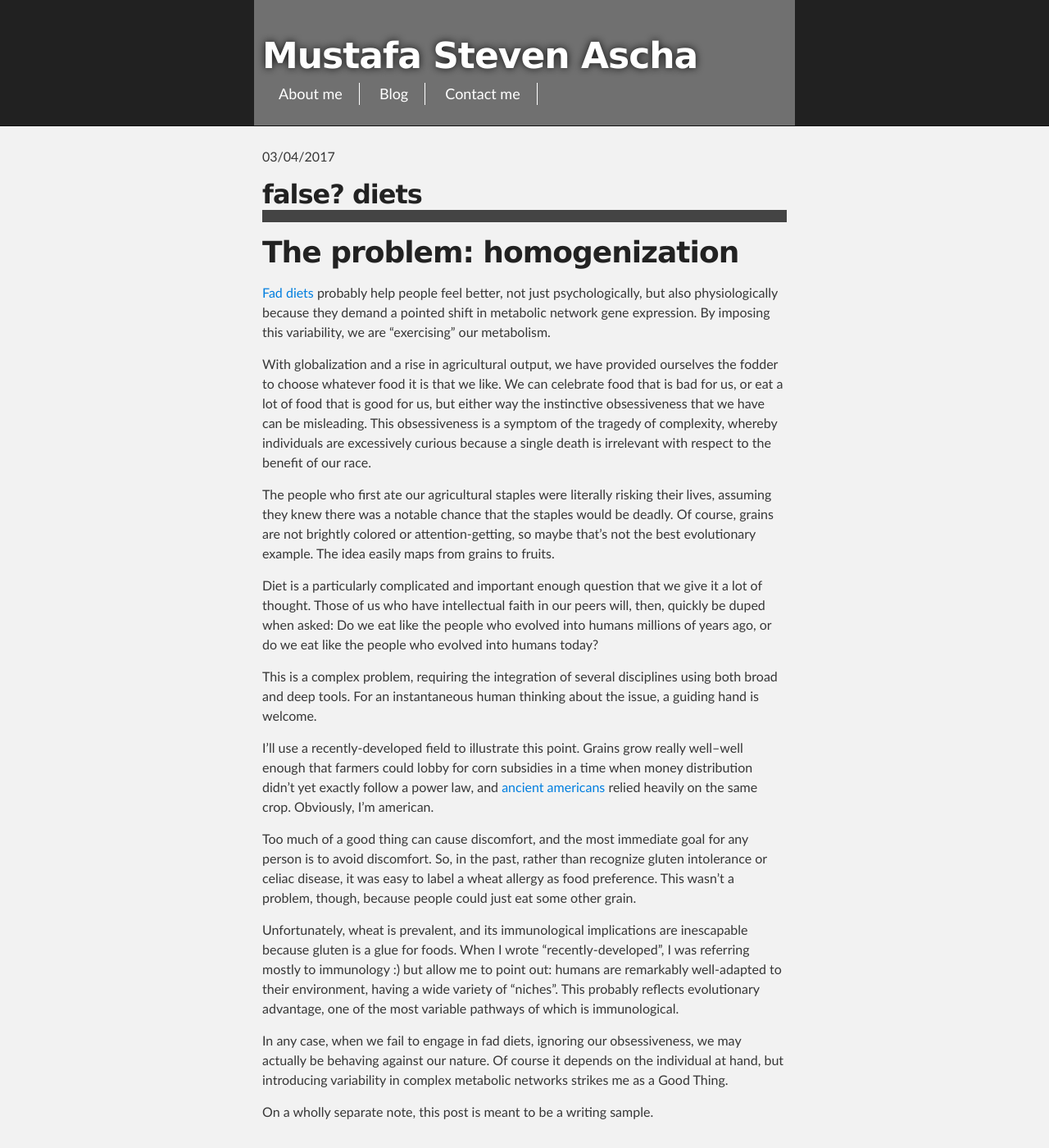
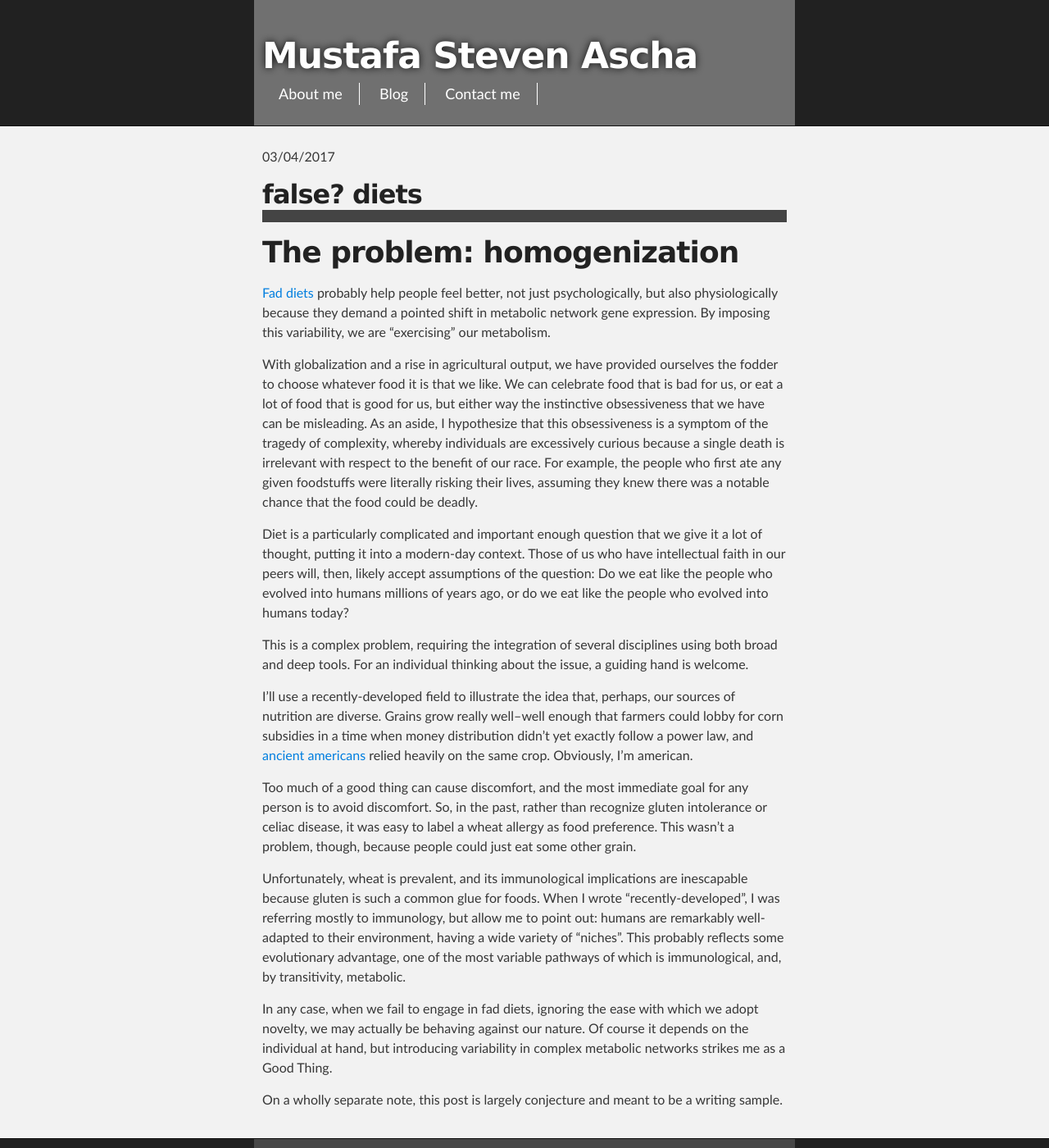
Before and after one commit to mustafaascha/mustafaascha.github.io, a Jekyll site: the page built from _posts/2017-03-04-variable-diets.md, in a window 1280 px wide and 1400 px high. Shown: the whole window at 82% size. Built offline with Jekyll 4.4.1, drawn with Linux system fonts in a browser that asks for light colours.

Commit message:
Update 2017-03-04-variable-diets.md

```diff
--- a/_posts/2017-03-04-variable-diets.md
+++ b/_posts/2017-03-04-variable-diets.md
@@ -8,20 +8,18 @@ title: false? diets
 
 [Fad diets](https://en.wikipedia.org/wiki/Fad_diet) probably help people feel better, not just psychologically, but also physiologically because they demand a pointed shift in metabolic network gene expression. By imposing this variability, we are "exercising" our metabolism.
 
-With globalization and a rise in agricultural output, we have provided ourselves the fodder to choose whatever food it is that we like. We can celebrate food that is bad for us, or eat a lot of food that is good for us, but either way the instinctive obsessiveness that we have can be misleading. This obsessiveness is a symptom of the tragedy of complexity, whereby individuals are excessively curious because a single death is irrelevant with respect to the benefit of our race.
+With globalization and a rise in agricultural output, we have provided ourselves the fodder to choose whatever food it is that we like. We can celebrate food that is bad for us, or eat a lot of food that is good for us, but either way the instinctive obsessiveness that we have can be misleading. As an aside, I hypothesize that this obsessiveness is a symptom of the tragedy of complexity, whereby individuals are excessively curious because a single death is irrelevant with respect to the benefit of our race. For example, the people who first ate any given foodstuffs were literally risking their lives, assuming they knew there was a notable chance that the food could be deadly.
 
-The people who first ate our agricultural staples were literally risking their lives, assuming they knew there was a notable chance that the staples would be deadly. Of course, grains are not brightly colored or attention-getting, so maybe that's not the best evolutionary example. The idea easily maps from grains to fruits.
+Diet is a particularly complicated and important enough question that we give it a lot of thought, putting it into a modern-day context. Those of us who have intellectual faith in our peers will, then, likely accept assumptions of the question: Do we eat like the people who evolved into humans millions of years ago, or do we eat like the people who evolved into humans today?
 
-Diet is a particularly complicated and important enough question that we give it a lot of thought. Those of us who have intellectual faith in our peers will, then, quickly be duped when asked: Do we eat like the people who evolved into humans millions of years ago, or do we eat like the people who evolved into humans today?
+This is a complex problem, requiring the integration of several disciplines using both broad and deep tools. For an individual thinking about the issue, a guiding hand is welcome.
 
-This is a complex problem, requiring the integration of several disciplines using both broad and deep tools. For an instantaneous human thinking about the issue, a guiding hand is welcome.
-
-I'll use a recently-developed field to illustrate this point. Grains grow really well--well enough that farmers could lobby for corn subsidies in a time when money distribution didn't yet exactly follow a power law, and [ancient americans](https://en.wikipedia.org/wiki/Agriculture_in_Mesoamerica) relied heavily on the same crop. Obviously, I'm american.
+I'll use a recently-developed field to illustrate the idea that, perhaps, our sources of nutrition are diverse. Grains grow really well--well enough that farmers could lobby for corn subsidies in a time when money distribution didn't yet exactly follow a power law, and [ancient americans](https://en.wikipedia.org/wiki/Agriculture_in_Mesoamerica) relied heavily on the same crop. Obviously, I'm american.
 
 Too much of a good thing can cause discomfort, and the most immediate goal for any person is to avoid discomfort. So, in the past, rather than recognize gluten intolerance or celiac disease, it was easy to label a wheat allergy as food preference. This wasn't a problem, though, because people could just eat some other grain.
 
-Unfortunately, wheat is prevalent, and its immunological implications are inescapable because gluten is a glue for foods. When I wrote "recently-developed", I was referring mostly to immunology :) but allow me to point out: humans are remarkably well-adapted to their environment, having a wide variety of "niches". This probably reflects evolutionary advantage, one of the most variable pathways of which is immunological.
+Unfortunately, wheat is prevalent, and its immunological implications are inescapable because gluten is such a common glue for foods. When I wrote "recently-developed", I was referring mostly to immunology, but allow me to point out: humans are remarkably well-adapted to their environment, having a wide variety of "niches". This probably reflects some evolutionary advantage, one of the most variable pathways of which is immunological, and, by transitivity, metabolic.
 
-In any case, when we fail to engage in fad diets, ignoring our obsessiveness, we may actually be behaving against our nature. Of course it depends on the individual at hand, but introducing variability in complex metabolic networks strikes me as a Good Thing.
+In any case, when we fail to engage in fad diets, ignoring the ease with which we adopt novelty, we may actually be behaving against our nature. Of course it depends on the individual at hand, but introducing variability in complex metabolic networks strikes me as a Good Thing.
 
-On a wholly separate note, this post is meant to be a writing sample.
+On a wholly separate note, this post is largely conjecture and meant to be a writing sample.
```
